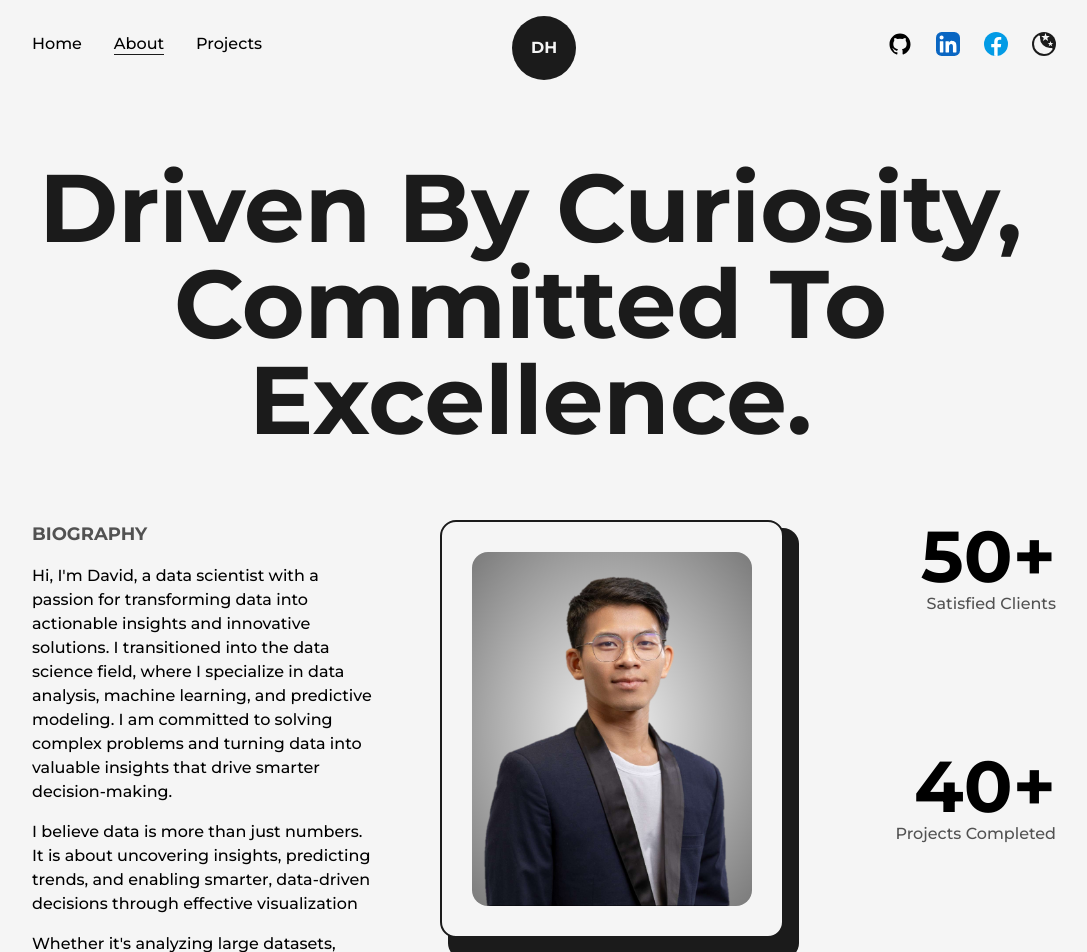
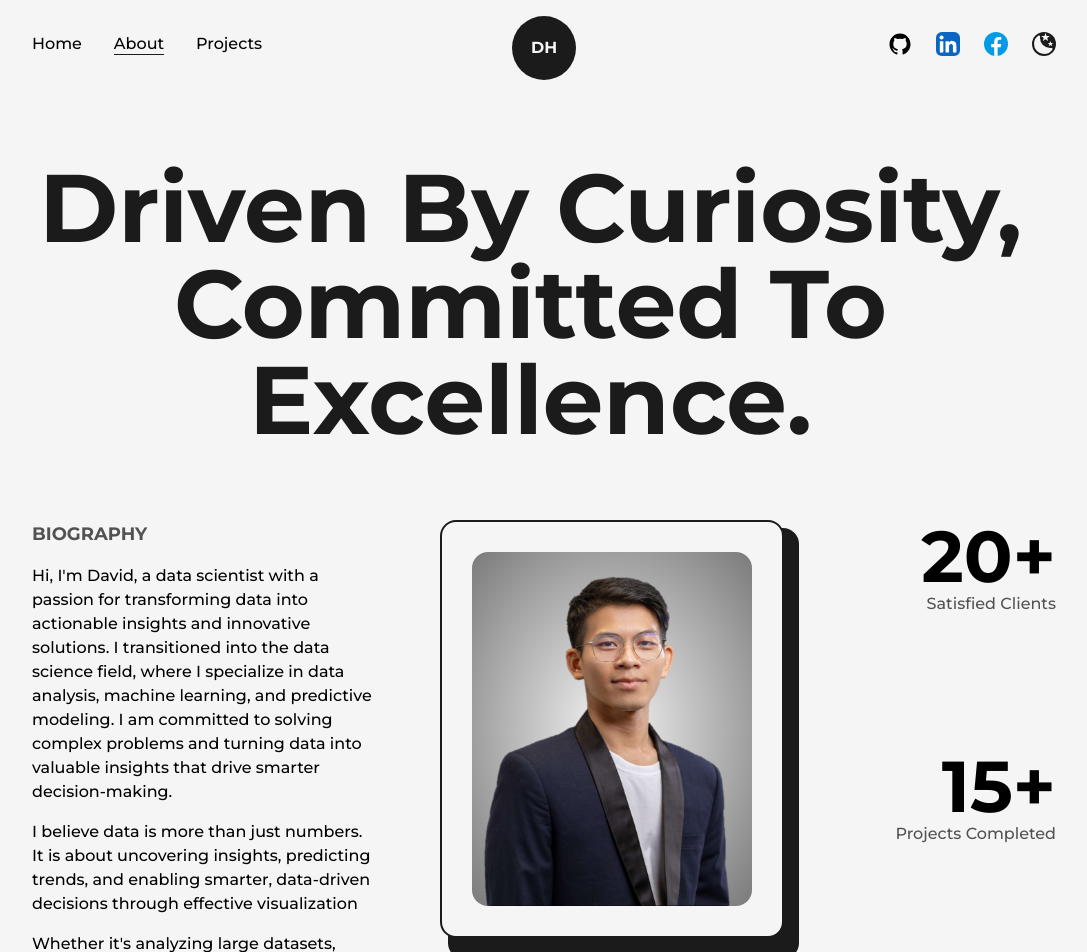
Before and after one commit to davidhuynhgit/profile, a Next.js app: page /about in a window 1280 px wide. Shown: the top 952 px of the page, without its empty margins (96-1183 px from the left). Built offline with nearby package versions, Linux system fonts and the light colour scheme.

Commit message:
Update indicator

```diff
--- a/src/pages/about.js
+++ b/src/pages/about.js
@@ -88,7 +88,7 @@ const about = () => {
             <div className="col-span-2 flex flex-col items-end justify-between xl:col-span-8 xl:flex-row xl:items-center md:order-3">
               <div className="flex flex-col items-end justify-center xl:items-center">
                 <span className="inline-block text-7xl font-bold md:text-6xl sm:text-5xl xs:text-4xl">
-                  <AnimatedNumber value={50} />+
+                  <AnimatedNumber value={20} />+
                 </span>
                 <h2 className="text-x1 font-medium capitalize text-dark/75 dark:text-light
                 xl:text-center md:text-lg sm:text-base xs:text-sm">
@@ -98,7 +98,7 @@ const about = () => {
 
               <div className="flex flex-col items-end justify-center xl:items-center">
                 <span className="inline-block text-7xl font-bold md:text-6xl sm:text-5xl xs:text-4xl">
-                  <AnimatedNumber value={40} />+
+                  <AnimatedNumber value={15} />+
                 </span>
                 <h2 className="text-x1 font-medium capitalize text-dark/75 dark:text-light
                 xl:text-center md:text-lg sm:text-base xs:text-sm">
```
